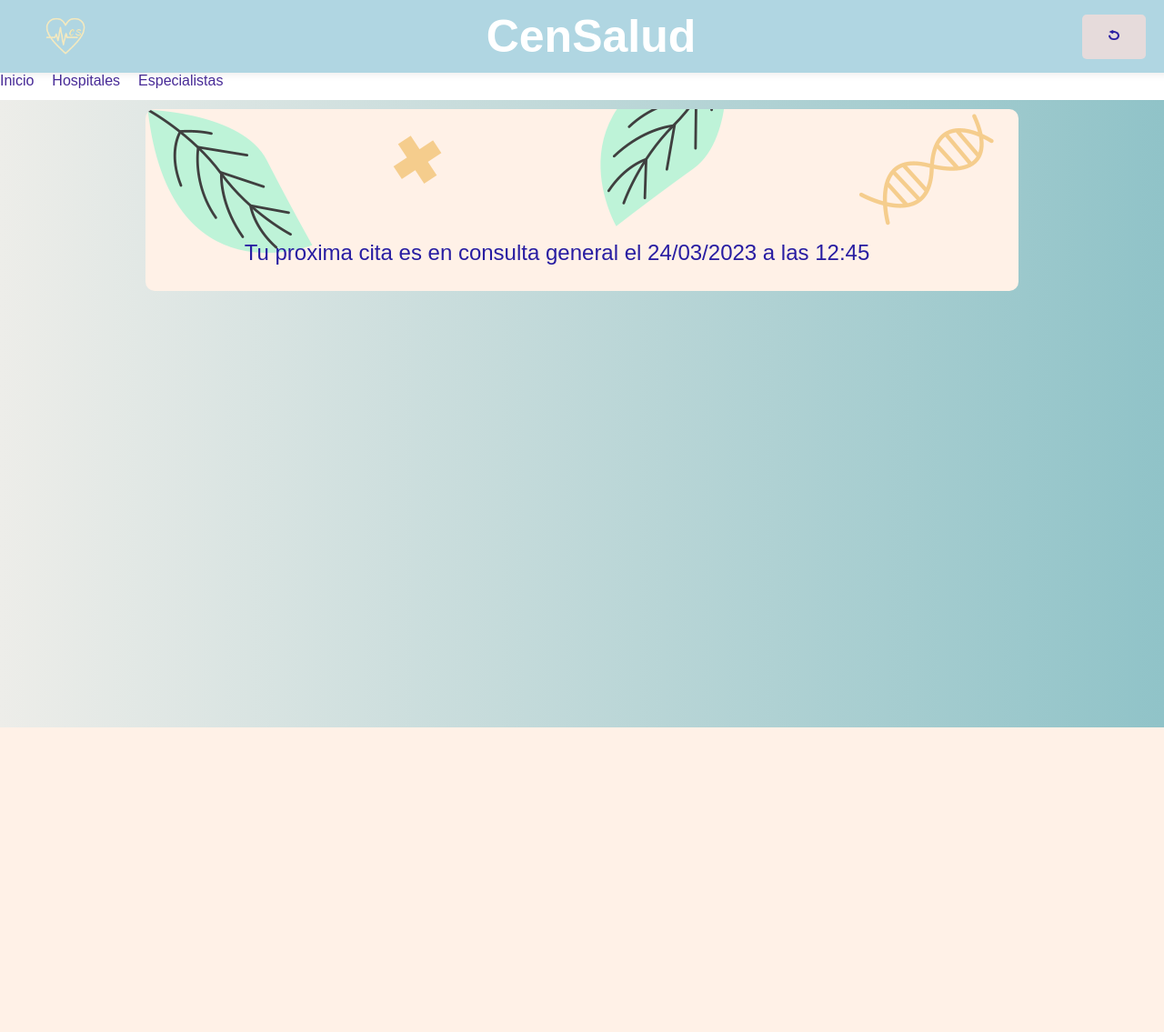
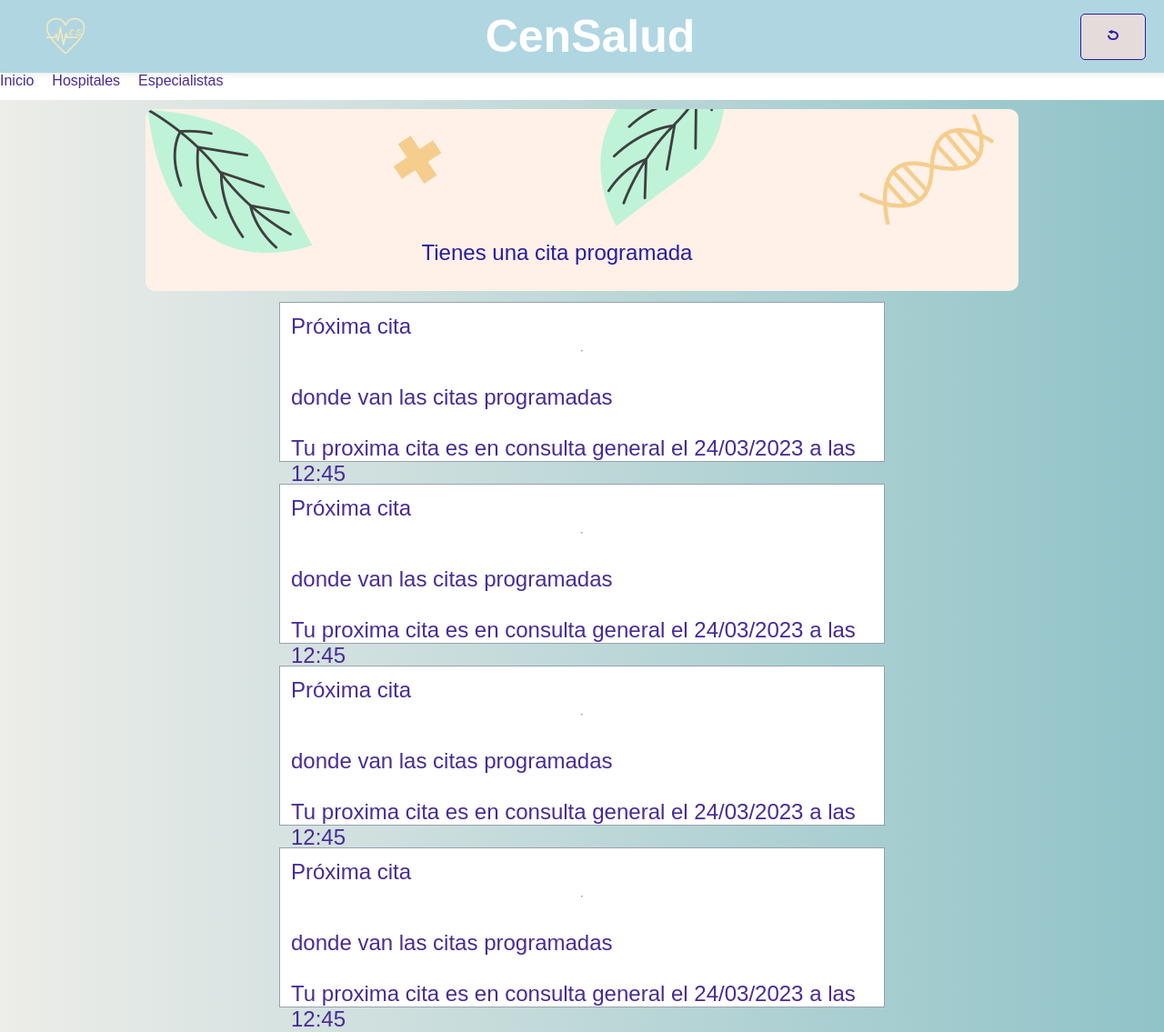
Before and after one commit to anaicm/Hospital, a PHP site: page /mis_citas.html in a window 1280 px wide. Shown: the whole page at 91% size. Before the commit the page ends 800 px from the top, so only its background shows below. Run offline with PHP 8.4, Linux system fonts and the light colour scheme.

Commit message:
página de mis citas

```diff
--- a/vista/css/cabecera.css
+++ b/vista/css/cabecera.css
@@ -59,11 +59,13 @@
   .user-button{
     background-color: #e6dbdb;
     color: #281da2;
+    border: 1px solid #281da2;
 
   }.signup-button {
 
     background-color: #007bff;
     color: #ffffff;
+    border: 1px solid #e6dbdb;
 
   }
   .user-button:hover{
@@ -73,3 +75,8 @@
   .signup-button:hover {
     background-color: #0062cc;
 }
+.logo-cerrar-sesion:hover,.logo-perfil:hover {/*botones del área personal*/
+  background-color: #e6dbdb;
+  border: 1px solid #281da2;
+  border-radius: 10px;
+}
--- a/vista/css/mis_citas.css
+++ b/vista/css/mis_citas.css
@@ -23,7 +23,27 @@
     font-size: 24px;
   }
 
-  .cuerpo-citas{
+  .cuerpo-citas{/*CSS para centrar los div*/
     display: flex;
-    justify-content: center;
+    justify-content: center;/*centra el div en columnas */
+    /*align-content: center;*//*centra el div en filas*/
+    flex-wrap: wrap;/*obligatorio para centrar*/
   }
+  .tarjeta-citas {
+    border: 1px solid rgb(153, 160, 174);
+    width: 50%;
+    height: 150px;
+    padding: 12px;
+    margin: 12px;
+    background-color:white;
+    color: #482b97;
+    font-size: 28px;
+    cursor: pointer;
+    font-size: 24px;
+    display: flex;/*para hacer filas o columnas*/
+    flex-direction: column;/*si lo quieres row filas (por defecto) colum por columnas*/
+  }
+  .tarjeta-citas:hover{
+    background-color: rgb(153, 160, 174);
+    color: white;
+  }
--- a/vista/css/portal_usuario.css
+++ b/vista/css/portal_usuario.css
@@ -12,13 +12,8 @@
   background-position: center;
 
 }*/
-.logo-perfil:hover{
-  background-color: #e6dbdb;
 
-}
-.logo-cerrar-sesion:hover {
-  background-color: #281da2;
-}
+
 
 /*----------------------------cabecera del cuerpo------------------------------*/
 .cabecera-cuerpo{
--- a/vista/mis_citas.html
+++ b/vista/mis_citas.html
@@ -2,6 +2,7 @@
 <html>
 <head>
 	<title>Área Cliente</title>
+  <meta charset="UTF-8">
 	<link rel="stylesheet" type="text/css" href="css/mis_citas.css">
   <link rel="stylesheet" type="text/css" href="css/cabecera.css">
   <link rel="stylesheet" type="text/css" href="css/barra_navegacion.css">
@@ -29,8 +30,29 @@
   </nav>
   <div class="cuerpo-citas">
     <div class="cabecera-cuerpo-citas">
-      <p>Tu proxima cita es en consulta general el 24/03/2023 a las 12:45</p>
+      <p>Tienes una cita programada</p>
     </div>
+    <div class="tarjeta-citas">
+      Próxima cita  <br><hr>
+      <p> donde van las citas programadas<br><br>
+        Tu proxima cita es en consulta general el 24/03/2023 a las 12:45 </p>
+    </div>
+    <div class="tarjeta-citas">
+      Próxima cita  <br><hr>
+      <p> donde van las citas programadas<br><br>
+        Tu proxima cita es en consulta general el 24/03/2023 a las 12:45 </p>
+    </div>
+    <div class="tarjeta-citas">
+      Próxima cita  <br><hr>
+      <p> donde van las citas programadas<br><br>
+        Tu proxima cita es en consulta general el 24/03/2023 a las 12:45 </p>
+    </div>
+    <div class="tarjeta-citas">
+      Próxima cita  <br><hr>
+      <p> donde van las citas programadas<br><br>
+        Tu proxima cita es en consulta general el 24/03/2023 a las 12:45 </p>
+    </div>
+
   </div>
 </div>
 </body>
```
Also changed, not shown: vista/portal_usuario.html (+5 -3 lines).
